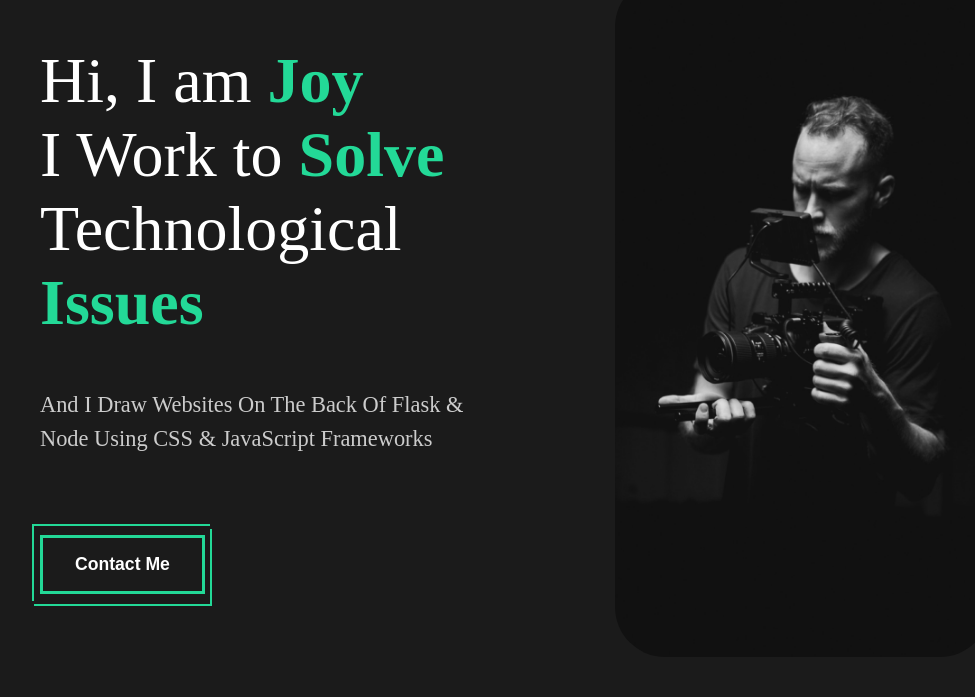
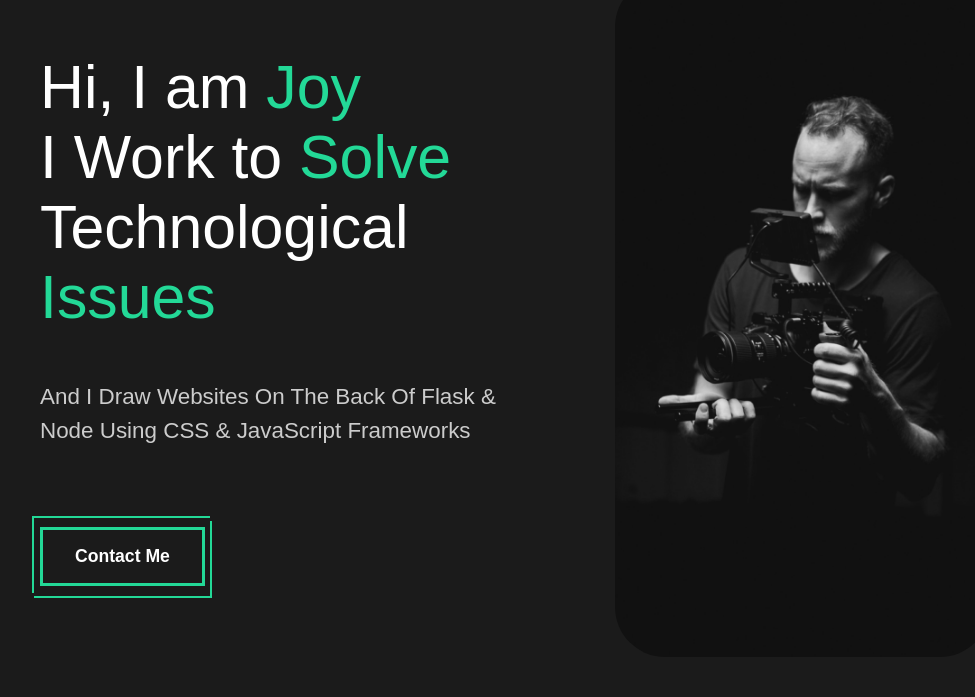
Before and after one commit to JoyChudasama/MyPortfolio, a React (Create React App) app: page / in a window 1280 px wide. Shown: the part 103-800 px from the top of the page, without its empty margins (120-1095 px from the left). Built offline with nearby package versions, Linux system fonts and the light colour scheme.

Commit message:
By Defaul Styles

```diff
--- a/src/Style/GlobalStyle.js
+++ b/src/Style/GlobalStyle.js
@@ -10,7 +10,7 @@ const GlobalStyle = createGlobalStyle`
 
     body{
         background-color: #1b1b1b;
-    }
+        font-family: 'Work Sans', sans-serif;
 
     button{
         font-weight: bold;
@@ -28,7 +28,7 @@ const GlobalStyle = createGlobalStyle`
 
     h2{
         font-weight:lighter;
-        font-size: 4rem;
+        font-size: 3.8rem;
     }
 
     h3{
@@ -40,7 +40,7 @@ const GlobalStyle = createGlobalStyle`
     }
 
     span{
-        font-weight:bold;
+        font-weight:500;
         color: #23d997;
     }
 
```
